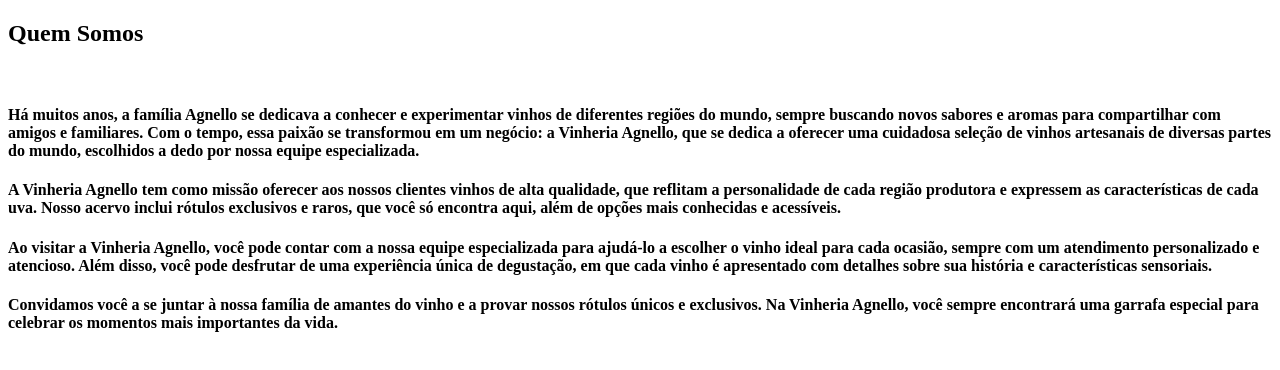
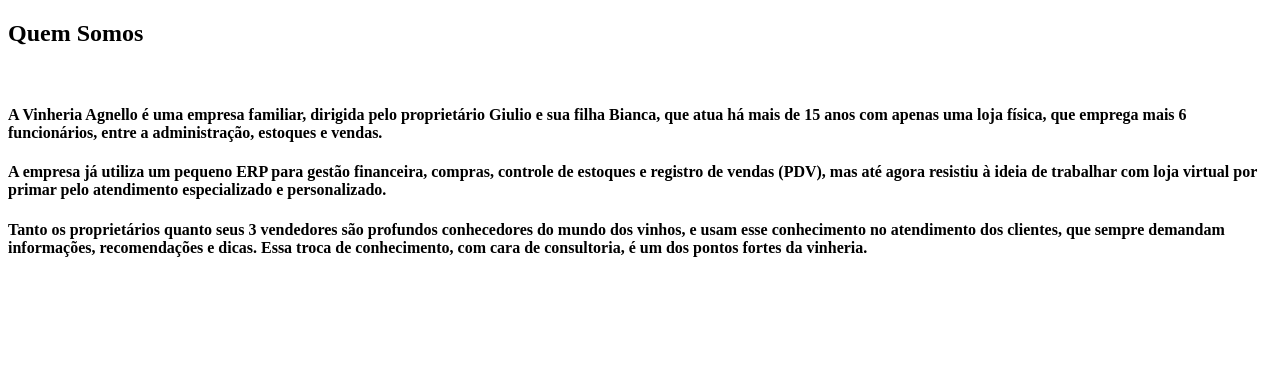
Before and after one commit to GN0Ber/front-end-desafio02, a plain HTML site: page pages/quemsomos.html in a window 1280 px wide. Drawn offline with Linux system fonts and the light colour scheme.

Commit message:
Arrumei a pagina de quem somos com dados do case

```diff
--- a/pages/quemsomos.html
+++ b/pages/quemsomos.html
@@ -9,9 +9,8 @@
 <body>
     <h2>Quem Somos</h2>
     <br>
-    <h4>Há muitos anos, a família Agnello se dedicava a conhecer e experimentar vinhos de diferentes regiões do mundo, sempre buscando novos sabores e aromas para compartilhar com amigos e familiares. Com o tempo, essa paixão se transformou em um negócio: a Vinheria Agnello, que se dedica a oferecer uma cuidadosa seleção de vinhos artesanais de diversas partes do mundo, escolhidos a dedo por nossa equipe especializada.</h4>
-    <h4>A Vinheria Agnello tem como missão oferecer aos nossos clientes vinhos de alta qualidade, que reflitam a personalidade de cada região produtora e expressem as características de cada uva. Nosso acervo inclui rótulos exclusivos e raros, que você só encontra aqui, além de opções mais conhecidas e acessíveis.</h4>
-    <h4>Ao visitar a Vinheria Agnello, você pode contar com a nossa equipe especializada para ajudá-lo a escolher o vinho ideal para cada ocasião, sempre com um atendimento personalizado e atencioso. Além disso, você pode desfrutar de uma experiência única de degustação, em que cada vinho é apresentado com detalhes sobre sua história e características sensoriais.</h4>
-    <h4>Convidamos você a se juntar à nossa família de amantes do vinho e a provar nossos rótulos únicos e exclusivos. Na Vinheria Agnello, você sempre encontrará uma garrafa especial para celebrar os momentos mais importantes da vida.</h4>
+    <h4>A Vinheria Agnello é uma empresa familiar, dirigida pelo proprietário Giulio e sua filha Bianca, que atua há mais de 15 anos com apenas uma loja física, que emprega mais 6 funcionários, entre a administração, estoques e vendas.</h4>
+    <h4>A empresa já utiliza um pequeno ERP para gestão financeira, compras, controle de estoques e registro de vendas (PDV), mas até agora resistiu à ideia de trabalhar com loja virtual por primar pelo atendimento especializado e personalizado.</h4>
+    <h4>Tanto os proprietários quanto seus 3 vendedores são profundos conhecedores do mundo dos vinhos, e usam esse conhecimento no atendimento dos clientes, que sempre demandam informações, recomendações e dicas. Essa troca de conhecimento, com cara de consultoria, é um dos pontos fortes da vinheria.</h4>
 </body>
 </html>
```
